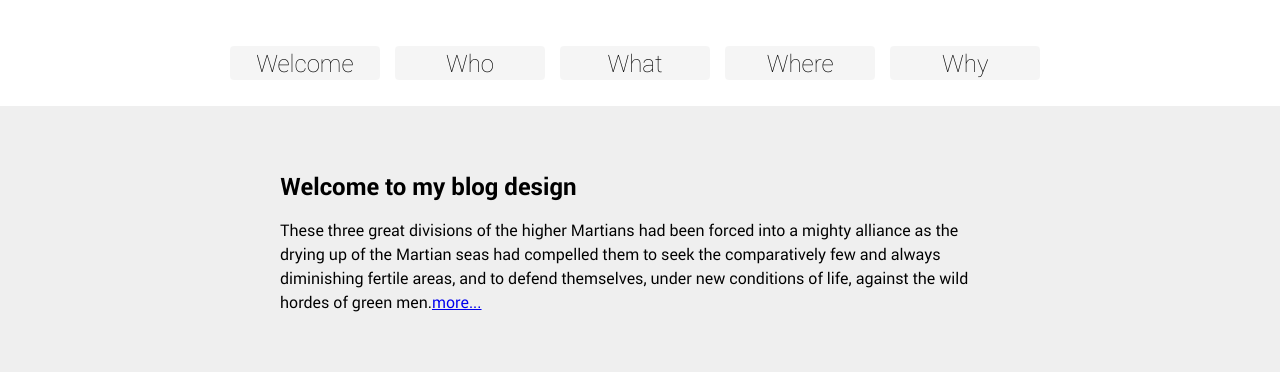
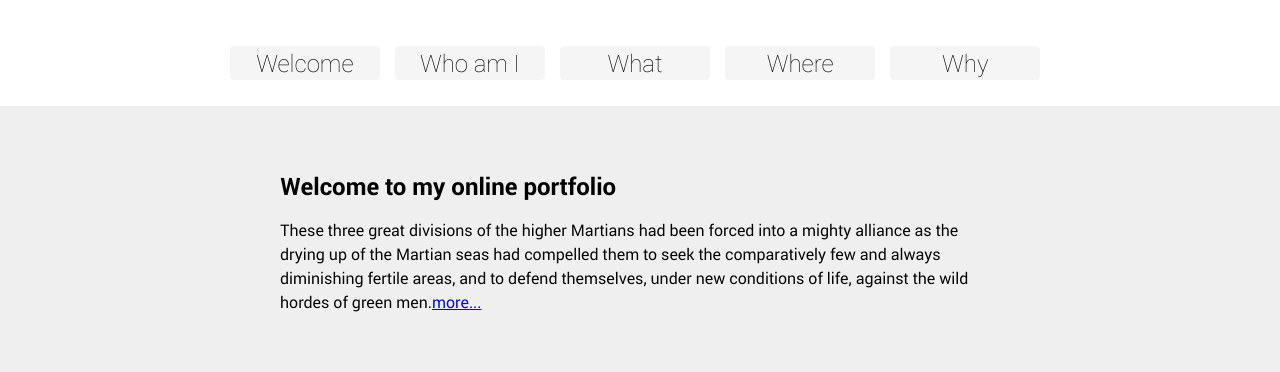
Before and after one commit to danielkenafake/blogdesign1, a plain HTML site: page index.html in a window 1280 px wide. Shown: the part 428-800 px from the top of the page. Drawn offline with Linux system fonts and the light colour scheme; some packages are replaced by stand-ins of ours; a script that the page names is missing.

Commit message:
who am i

```diff
--- a/index.html
+++ b/index.html
@@ -27,7 +27,7 @@
 			<div class="lbholder">
 				<ul>
 					<li><a href="#welcome">Welcome</a></li>
-					<li><a href="#who">Who</a></li>
+					<li><a href="#who">Who am I</a></li>
 					<li><a href="#what">What</a></li>
 					<li><a href="#where">Where</a></li>
 					<li><a href="#why">Why</a></li>
@@ -35,7 +35,7 @@
 			</div>
             <div id="pinned">
                 <div class="post">
-                        <h2 class="posttitle">Welcome to my blog design</h2>
+                        <h2 class="posttitle">Welcome to my online portfolio</h2>
                         <p class="postbrief">These three great divisions of the higher Martians had been forced into a mighty alliance as the drying up of the Martian seas had compelled them to seek the comparatively few and always diminishing fertile areas, and to defend themselves, under new conditions of life, against the wild hordes of green men.<a href="#">more...</a></p>
                     </div>
             </div>
```
